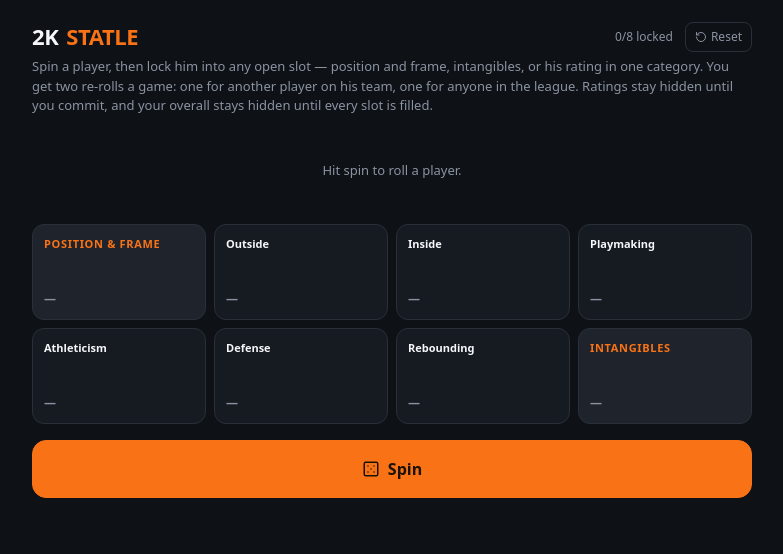
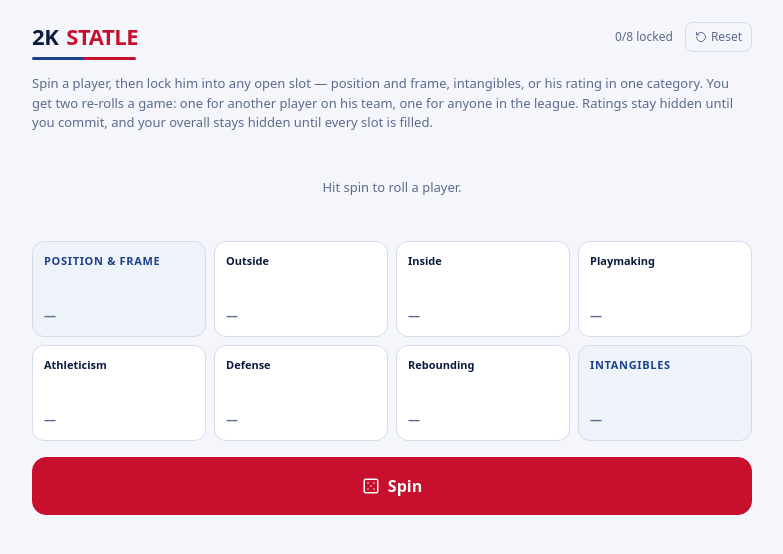
Before and after one commit to chadscriver/nba2k-statle, a React (Vite) app in the folder app/: page / in a window 1280 px wide. Shown: the top 554 px of the page, without its empty margins (248-1031 px from the left). Built offline with nearby package versions, Linux system fonts and the light colour scheme.

Commit message:
Restyle: NBA Broadcast (light) theme

```diff
--- a/app/src/App.jsx
+++ b/app/src/App.jsx
@@ -28,7 +28,7 @@
 const HT_MEAN = { PG: 74.8, SG: 76.7, SF: 78.5, PF: 80.1, C: 82.6 };
 const POS_NAME = { PG: 'Point Guard', SG: 'Shooting Guard', SF: 'Small Forward', PF: 'Power Forward', C: 'Center' };
 const TIERS = ['HOF', 'Gold', 'Silver', 'Bronze'];
-const TIER_COLOR = ['#C084FC', '#FBBF24', '#CBD5E1', '#CD7F32'];
+const TIER_COLOR = ['#7E22CE', '#A16207', '#64748B', '#92400E'];
 
 const SLOTS = [
   { id: 'ARCH', kind: 'arch', label: 'Position & Frame' },
@@ -41,10 +41,11 @@
   { id: 'INT', kind: 'int', label: 'Intangibles' },
 ];
 
-const C_BG = '#0E1116', C_SURFACE = '#161A21', C_SURFACE2 = '#1E232C', C_BORDER = '#2A2F3A', C_TEXT = '#F5F7FA', C_MUTED = '#8B93A1', C_ACCENT = '#F97316';
+const C_BG = '#F4F6FB', C_SURFACE = '#FFFFFF', C_SURFACE2 = '#EEF2F9', C_BORDER = '#D4DCEC', C_TEXT = '#0A1B3D', C_MUTED = '#5C6B8C', C_ACCENT = '#1D428A', C_RED = '#C8102E';
 
 function chipColor(v) { if (v >= 80) return '#16A34A'; if (v >= 70) return '#84CC16'; if (v >= 60) return '#F59E0B'; return '#EF4444'; }
 function chipText(v) { return (v >= 60 && v < 80) ? '#1a1206' : '#ffffff'; }
+function numColor(v) { if (v >= 80) return '#15803D'; if (v >= 70) return '#4D7C0F'; if (v >= 60) return '#B45309'; return '#B91C1C'; }
 function tierFor(o) {
   if (o >= 95) return 'Franchise cornerstone';
   if (o >= 90) return 'All-Star';
@@ -161,7 +162,7 @@
                   <div style={{ fontSize: 13, fontWeight: 700, color: C_ACCENT, marginTop: 4 }}>{tierFor(r.overall)}</div>
                 </div>
               </div>
-              <button onClick={newGame} className="flex items-center gap-2 select-none" style={{ background: C_ACCENT, color: '#1A1206', border: 'none', borderRadius: 12, padding: '12px 18px', fontSize: 15, fontWeight: 800, cursor: 'pointer' }}>
+              <button onClick={newGame} className="flex items-center gap-2 select-none" style={{ background: C_RED, color: '#FFFFFF', border: 'none', borderRadius: 12, padding: '12px 18px', fontSize: 15, fontWeight: 800, cursor: 'pointer' }}>
                 <RotateCcw size={16} /> Build again
               </button>
             </div>
@@ -220,7 +221,7 @@
         <div className="flex items-center justify-between" style={{ marginBottom: 4 }}>
           <div className="flex items-center gap-2">
             <span style={{ fontSize: 22, fontWeight: 800, letterSpacing: '-0.02em' }}>2K</span>
-            <span style={{ fontSize: 22, fontWeight: 800, letterSpacing: '-0.02em', color: C_ACCENT }}>STATLE</span>
+            <span style={{ fontSize: 22, fontWeight: 800, letterSpacing: '-0.02em', color: C_RED }}>STATLE</span>
           </div>
           <div className="flex items-center gap-3">
             <span style={{ fontSize: 12, color: C_MUTED }}>{filled}/{SLOTS.length} locked</span>
@@ -228,6 +229,10 @@
               <RotateCcw size={12} /> Reset
             </button>
           </div>
+        </div>
+        <div style={{ display: 'flex', height: 3, width: 104, borderRadius: 2, overflow: 'hidden', margin: '2px 0 14px' }}>
+          <span style={{ flex: 1, background: C_ACCENT }} />
+          <span style={{ flex: 1, background: C_RED }} />
         </div>
         <p style={{ fontSize: 13, color: C_MUTED, margin: '0 0 16px', lineHeight: 1.5 }}>
           Spin a player, then lock him into any open slot — position and frame, intangibles, or his rating in one category. You get two re-rolls a game: one for another player on his team, one for anyone in the league. Ratings stay hidden until you commit, and your overall stays hidden until every slot is filled.
@@ -300,12 +305,12 @@
                     </div>
                   ) : s.kind === 'int' ? (
                     <div>
-                      <div style={{ fontSize: 28, fontWeight: 800, lineHeight: 1, color: chipColor(pl.ig) }}>{pl.ig}</div>
+                      <div style={{ fontSize: 28, fontWeight: 800, lineHeight: 1, color: numColor(pl.ig) }}>{pl.ig}</div>
                       <div style={{ fontSize: 10, color: C_MUTED, marginTop: 3, overflow: 'hidden', textOverflow: 'ellipsis', whiteSpace: 'nowrap' }}>{pl.n}</div>
                     </div>
                   ) : (
                     <div>
-                      <div style={{ fontSize: 28, fontWeight: 800, lineHeight: 1, color: chipColor(pl.c[s.ci]) }}>{pl.c[s.ci]}</div>
+                      <div style={{ fontSize: 28, fontWeight: 800, lineHeight: 1, color: numColor(pl.c[s.ci]) }}>{pl.c[s.ci]}</div>
                       <div style={{ fontSize: 10, color: C_MUTED, marginTop: 3, overflow: 'hidden', textOverflow: 'ellipsis', whiteSpace: 'nowrap' }}>{pl.n}</div>
                       <div style={{ fontSize: 9, color: C_MUTED, marginTop: 2 }}>
                         {(() => { const cnt = (pl.b && pl.b[CATS[s.ci].key]) || [0, 0, 0, 0]; const tot = cnt.reduce((a, b) => a + b, 0); return tot ? `${tot} badge${tot > 1 ? 's' : ''}` : 'no badges'; })()}
@@ -325,9 +330,9 @@
           disabled={!canSpin}
           className="flex items-center justify-center gap-2 w-full select-none"
           style={{
-            background: canSpin ? C_ACCENT : C_SURFACE2,
-            color: canSpin ? '#1A1206' : C_MUTED,
-            border: `1px solid ${canSpin ? C_ACCENT : C_BORDER}`,
+            background: canSpin ? C_RED : C_SURFACE2,
+            color: canSpin ? '#FFFFFF' : C_MUTED,
+            border: `1px solid ${canSpin ? C_RED : C_BORDER}`,
             borderRadius: 14, padding: 16, fontSize: 16, fontWeight: 800,
             cursor: canSpin ? 'pointer' : 'not-allowed',
           }}
--- a/app/src/index.css
+++ b/app/src/index.css
@@ -3,4 +3,4 @@
 @tailwind utilities;
 
 html, body, #root { height: 100%; }
-body { margin: 0; background: #0E1116; }
+body { margin: 0; background: #F4F6FB; }
```
